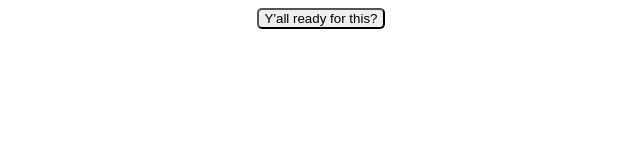
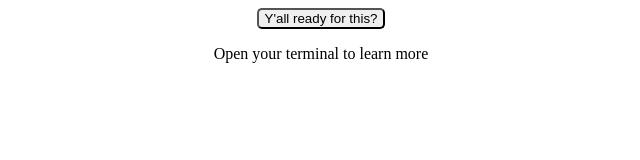
Before and after one commit to SamCatherman/this, a plain HTML site: page index.html in a window 1280 px wide. Shown: the whole page, without its empty margins (319-959 px from the left). Drawn offline with Linux system fonts and the light colour scheme.

Commit message:
add repo link

```diff
--- a/index.html
+++ b/index.html
@@ -10,6 +10,7 @@
     <div class="container">
       <div id='whatThis'></div>
       <button id='this'>Y'all ready for this?</button>
+      <p>Open your terminal to learn more</p>
     </div>
   </body>
 </html>
--- a/script.js
+++ b/script.js
@@ -32,3 +32,5 @@ function ConstructThis(name) {
 
 let instance = new ConstructThis("Person");
 instance.whatDis(instance.name);
+
+console.log(`View source here: ${"https://github.com/SamCatherman/this"}`);
```
